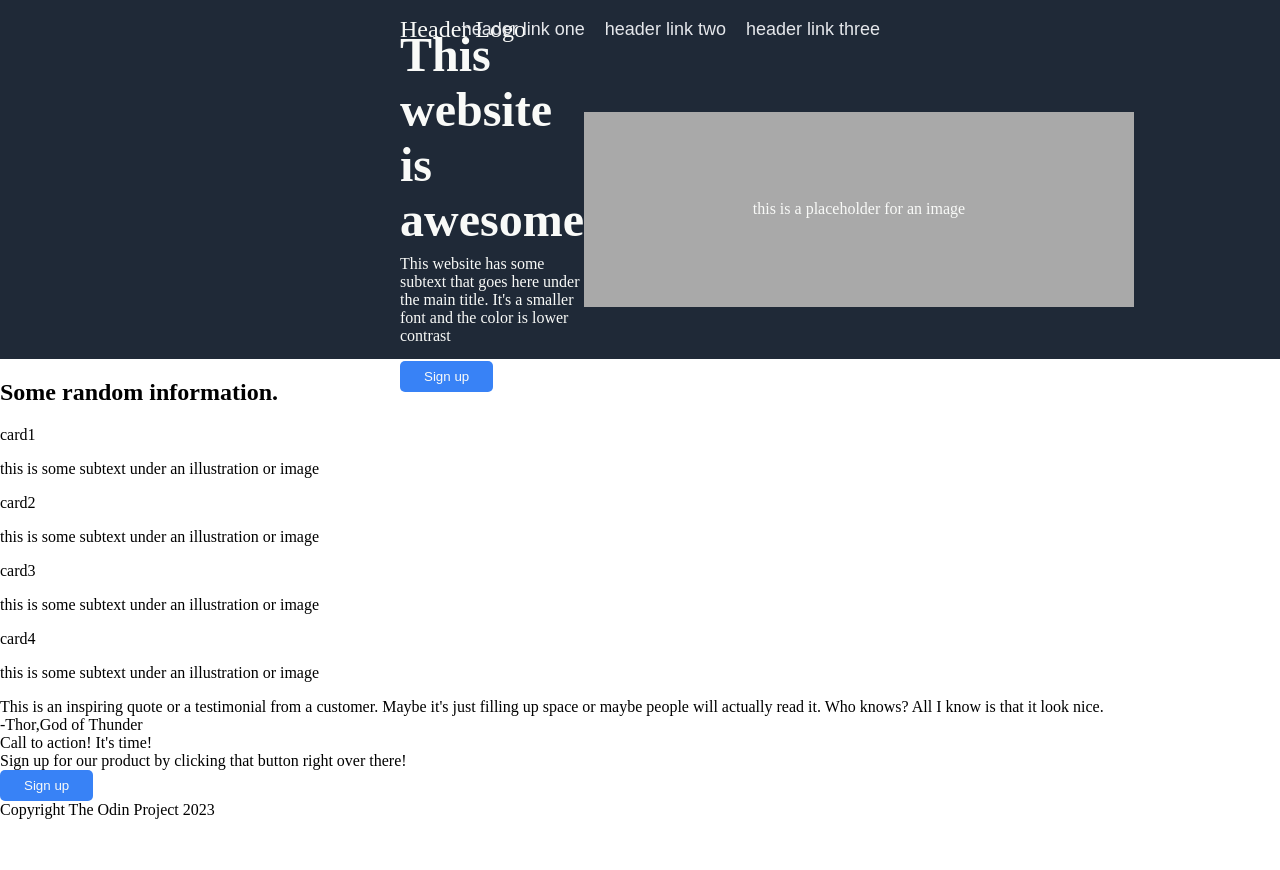
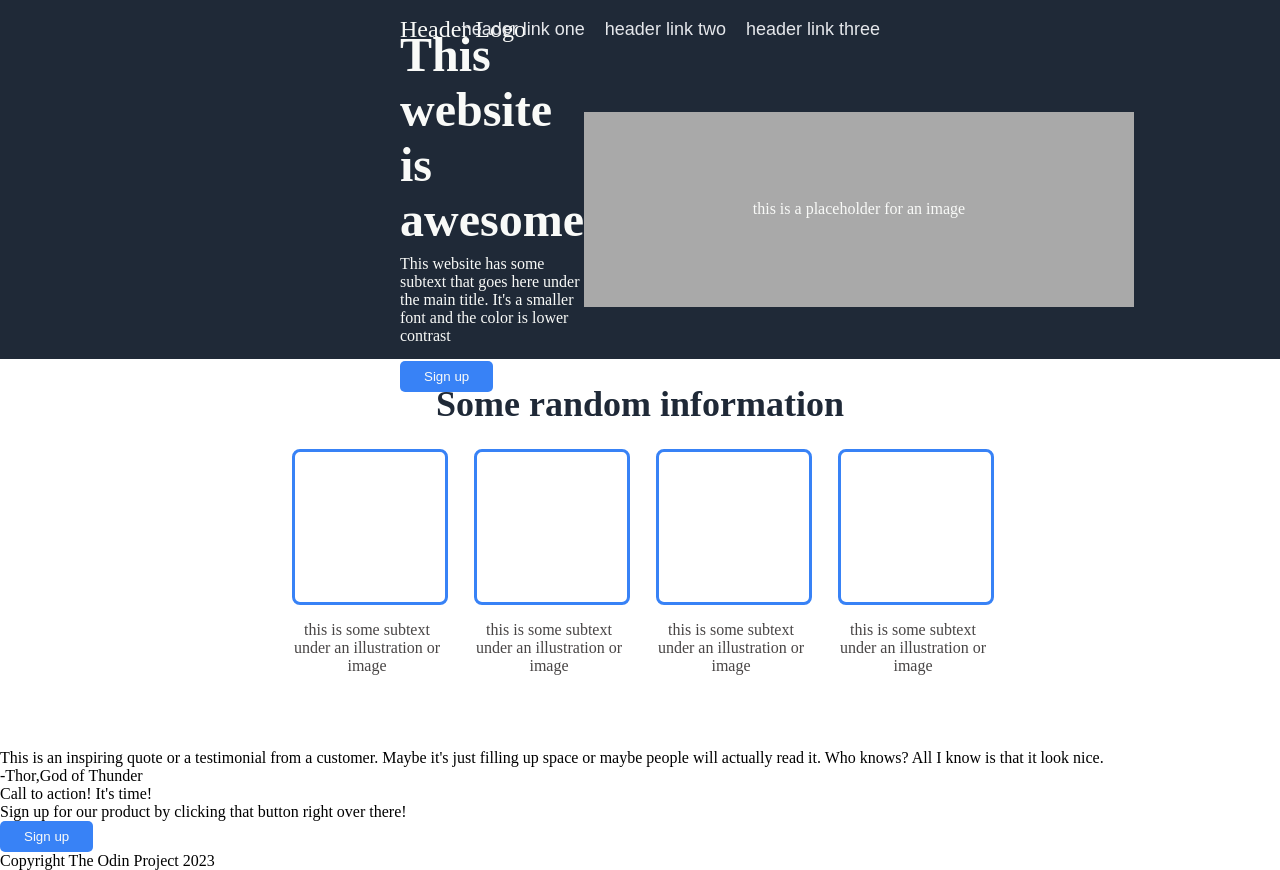
Before and after one commit to Aswin-04/Landing-Page, a plain HTML site: page index.html in a window 1280 px wide. Shown: the top 870 px of the page. Before the commit the page ends 819 px from the top, so only its background shows below. Drawn offline with Linux system fonts and the light colour scheme.

Commit message:
feat: Add content section

```diff
--- a/index.html
+++ b/index.html
@@ -40,20 +40,28 @@
             <div class="space"></div>
         </div>
 
-
-        <div>
-            <h2>Some random information.</h2>
+        <div class="information-header">
+            Some random information
         </div>
 
-        <div>
-            <div>card1</div>
-            <p>this is some subtext under an illustration or image</p>
-            <div>card2</div>
-            <p>this is some subtext under an illustration or image</p>
-            <div>card3</div>
-            <p>this is some subtext under an illustration or image</p>
-            <div>card4</div>
-            <p>this is some subtext under an illustration or image</p>
+        <div class="container3">
+            <div class="card-container">
+                <div class="card"></div>
+                <div>this is some subtext under an illustration or image</div>
+            </div>
+            <div class="card-container">
+                <div class="card"></div>
+                <div>this is some subtext under an illustration or image</div>
+            </div>
+            <div class="card-container">
+                <div class="card"></div>
+                <div>this is some subtext under an illustration or image</div>
+            </div>
+
+            <div class="card-container">
+                <div class="card"></div>
+                <div>this is some subtext under an illustration or image</div>
+            </div>
         </div>
 
         <div>
--- a/style.css
+++ b/style.css
@@ -106,3 +106,40 @@ button {
 }
 
                                     /* End of About site section*/
+
+
+                                        /* content section */
+
+.information-header {
+    font-size: 36px;
+    font-weight: bolder;
+    color: #1f2937;
+    margin: 24px auto;
+    text-align: center;
+}
+
+.container3 {
+    display: flex;
+    justify-content: center;
+    align-items: center;
+    gap: 32px;
+}
+
+/* .card-container - child of .container3 */
+.card-container {
+    max-width: 150px;
+    text-align: center;
+    color: rgb(72, 69, 69);
+    min-height: 300px;
+}
+
+/* .card - child of .card-container */
+.card {
+    width: 150px;
+    height: 150px;
+    border: 3px solid #3882f6;
+    border-radius: 8px;
+    margin-bottom: 16px;
+}
+
+                                    /* End of content section */
```
